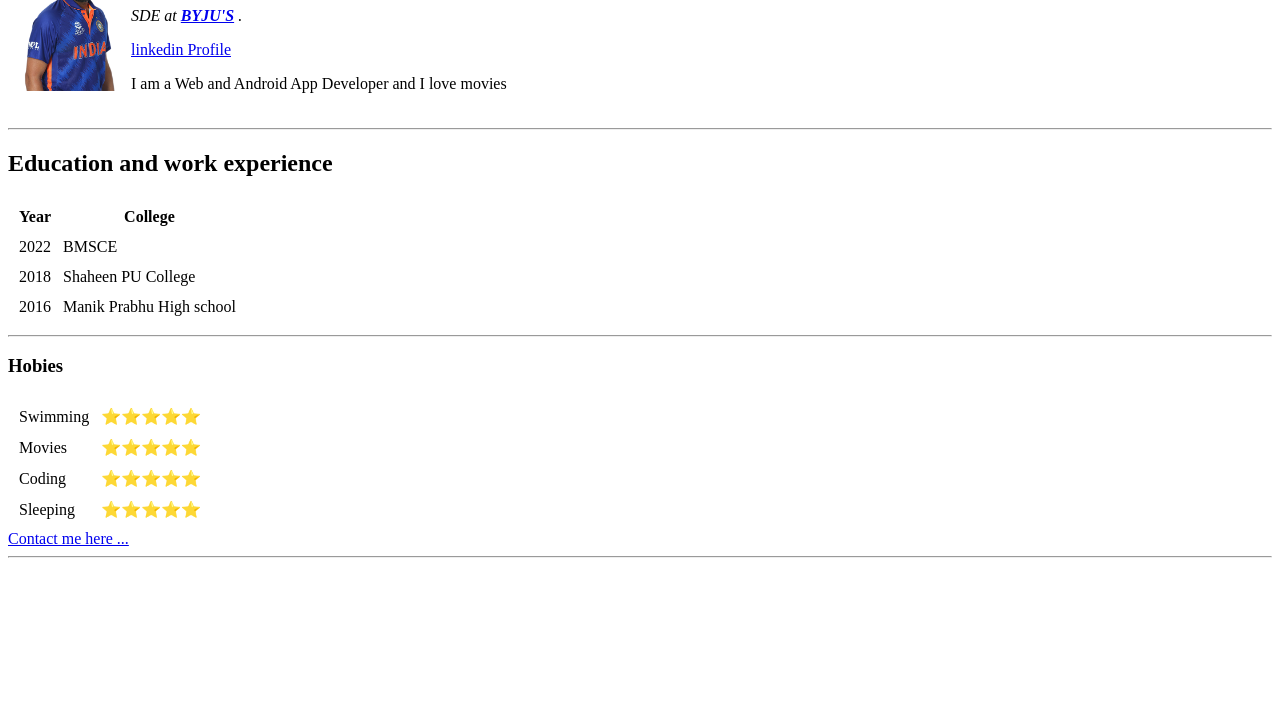
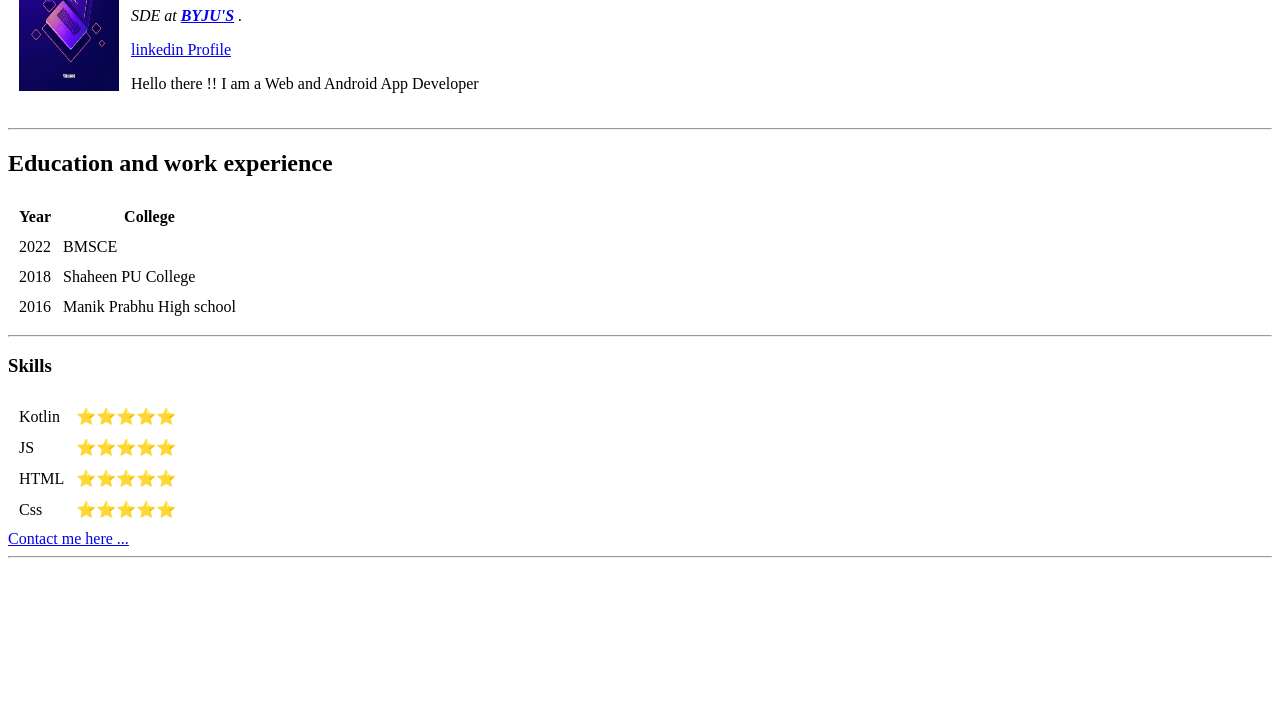
Before and after one commit to Sayyad-Mahammad01/My-cv, a plain HTML site: page index.html in a window 1280 px wide. Shown: the part 92-800 px from the top of the page. Drawn offline with Linux system fonts and the light colour scheme.

Commit message:
updated profile photo

```diff
--- a/index.html
+++ b/index.html
@@ -13,7 +13,7 @@
           <img
             width="100"
             height="150"
-            src="rohit.png"
+            src="dev.png"
             alt="Sayyad Mds profile"
           />
         </td>
@@ -30,7 +30,7 @@
                 =public_profile_browsemap_profile-result-card_result-card_full-click"
             >linkedin Profile</a
           >
-          <p>I am a Web and Android App Developer and I love movies</p>
+          <p>Hello there !! I am a Web and Android App Developer </p>
         </td>
       </tr>
     </table>
@@ -61,22 +61,22 @@
       </tbody>
     </table>
     <hr />
-    <h3>Hobies</h3>
+    <h3>Skills</h3>
     <table cellspacing="10">
       <tr>
-        <td>Swimming</td>
+        <td>Kotlin</td>
         <td>⭐⭐⭐⭐⭐</td>
       </tr>
       <tr>
-        <td>Movies</td>
+        <td>JS</td>
         <td>⭐⭐⭐⭐⭐</td>
       </tr>
       <tr>
-        <td>Coding</td>
+        <td>HTML</td>
         <td>⭐⭐⭐⭐⭐</td>
       </tr>
       <tr>
-        <td>Sleeping</td>
+        <td>Css</td>
         <td>⭐⭐⭐⭐⭐</td>
       </tr>
     </table>
```
Also changed, not shown: contact.html (+2 -1 lines), dev.png (added), rohit.png (deleted), 1 other file.
